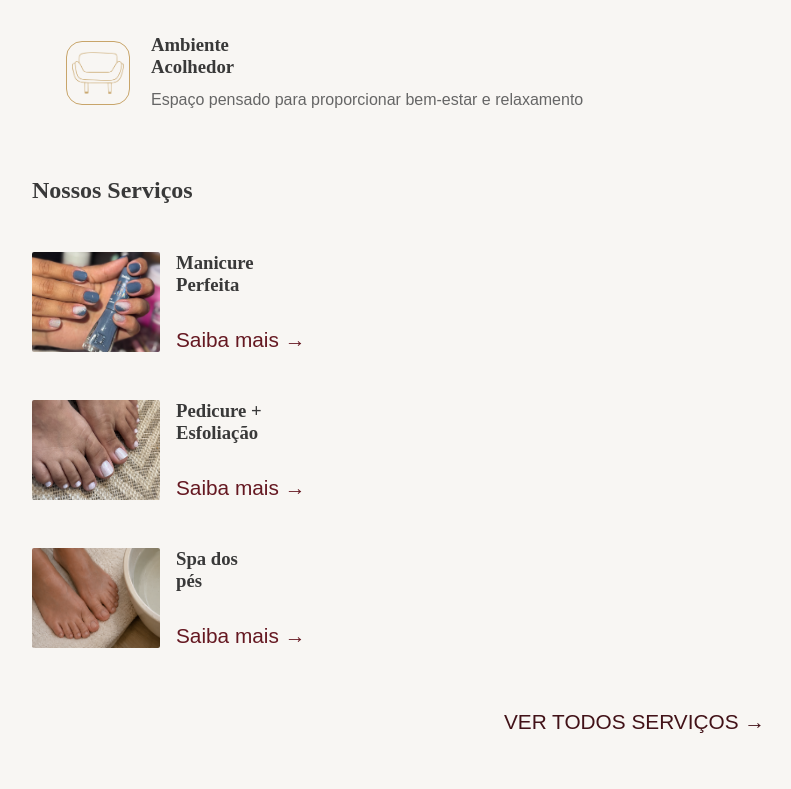
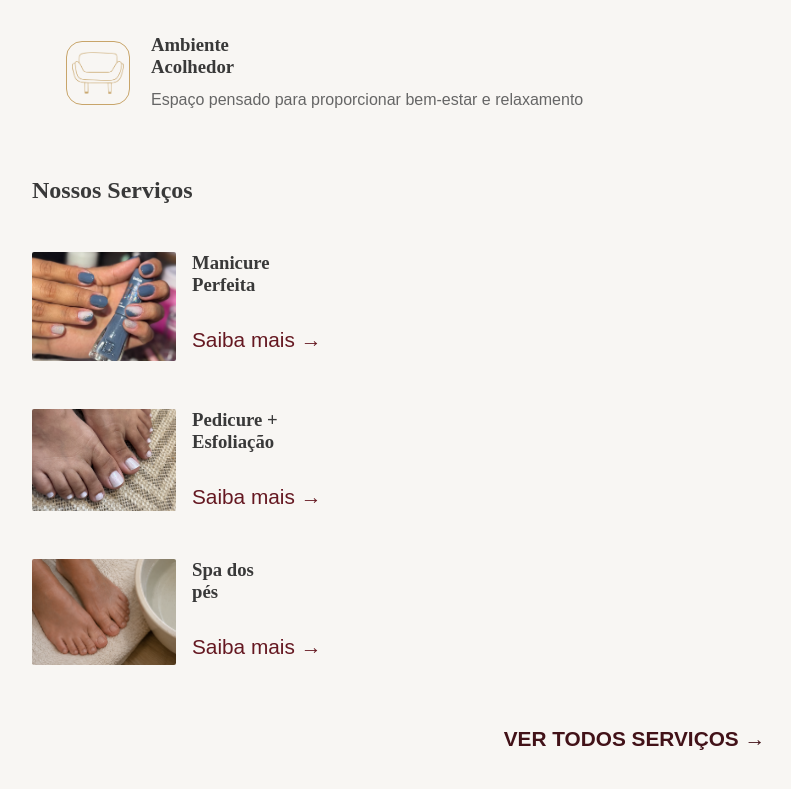
Before and after one commit to CarolinaInglethe/studio-inglethe-nails, a React (Vite) app: page / in a window 1280 px wide. Shown: the part 1670-2459 px from the top of the page, without its empty margins (3-794 px from the left). Built offline with nearby package versions, Linux system fonts and the light colour scheme.

Commit message:
fix: CSS bold/ negrito  em Links

```diff
--- a/src/components/Button.css
+++ b/src/components/Button.css
@@ -16,7 +16,8 @@
 .cta-button--secondary {
     color: #651821;
     font-size: clamp(1rem, 2.5vw, 1.30rem);
-    padding: 14px 24px;
+    font-weight: 600;
+    padding: 14px 25px;
     text-align: center;
     text-decoration: none;
     width: calc(100% - 5px);
--- a/src/components/PreviewServicesSection.css
+++ b/src/components/PreviewServicesSection.css
@@ -29,5 +29,5 @@
 
 .preview-services-section img {
     border-radius: 2px;
-    width: 8rem;
+    width: 9rem;
 }
```
